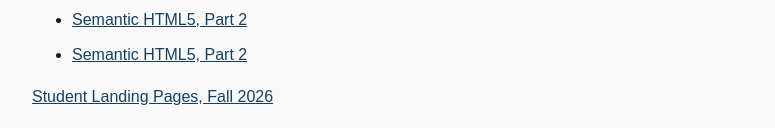
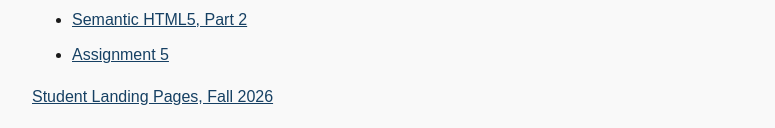
Before and after one commit to bleaaaccchhh/my-class-portal, a plain HTML site: page index.html in a window 1280 px wide. Shown: the part 458-586 px from the top of the page, without its empty margins (248-1023 px from the left). Drawn offline with Linux system fonts and the light colour scheme.

Commit message:
Update link text for Assignment 5 in index.html

```diff
--- a/index.html
+++ b/index.html
@@ -38,7 +38,7 @@
         <li><a href="index.html">Checkpoint 1: Accessible Class Portal</a></li>
         <li><a href="semantic-html5/index.html">Semantic HTML5, Part 1</a></li>
         <li><a href="semantic-html5-part-2/index.html">Semantic HTML5, Part 2</a></li>
-        <li><a href="5/index.html">Semantic HTML5, Part 2</a></li>
+        <li><a href="5/index.html">Assignment 5</a></li>
       </ul>
       <p><a href="https://canvas.colorado.edu/courses/142918/pages/student-landing-pages-fall-2026">Student Landing Pages, Fall 2026</a></p>
     </nav>
```
